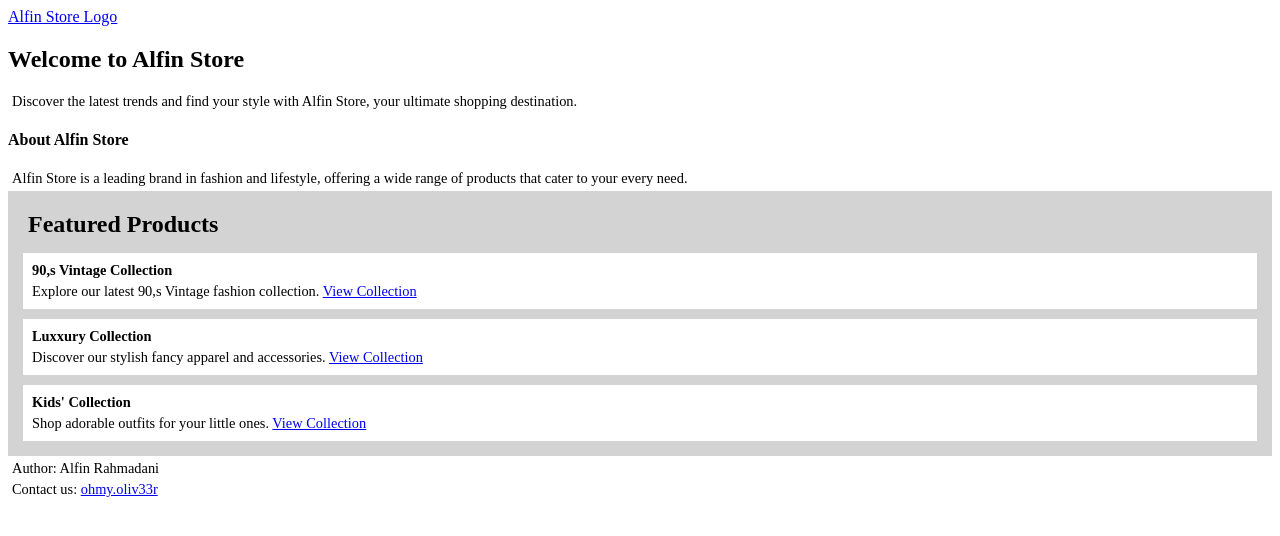
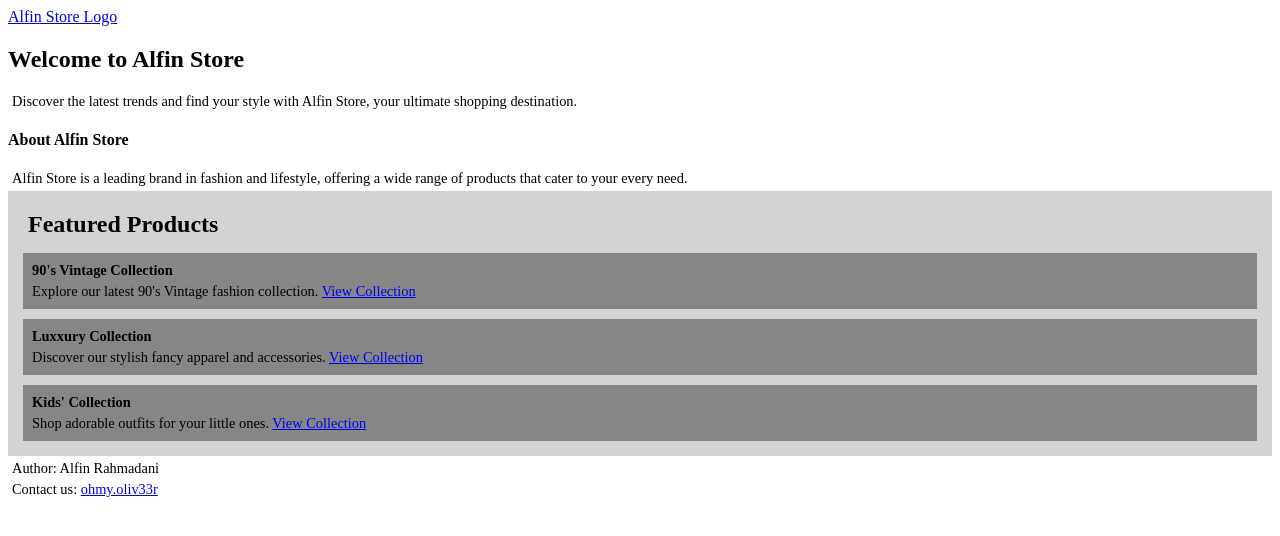
Before and after one commit to alfin26/Alfinn-R, a plain HTML site: page semantik.html in a window 1280 px wide. Drawn offline with Linux system fonts and the light colour scheme.

Commit message:
Add files via upload

```diff
--- a/semantik.html
+++ b/semantik.html
@@ -29,7 +29,7 @@
   }
 
   .browser {
-    background: white;
+    background: rgb(134, 134, 134);
   }
 
   .browser > h2, p {
@@ -40,8 +40,8 @@
 <article class="all-browsers">
   <h1>Featured Products</h1>
   <article class="browser">
-    <h2>90,s Vintage Collection</h2>
-    <p>Explore our latest 90,s Vintage fashion collection. <a href="https://i.pinimg.com/564x/ab/bf/30/abbf3036765b467bcd4587cf2b41dc07.jpg">View Collection</a></p>
+    <h2>90's Vintage Collection</h2>
+    <p>Explore our latest 90's Vintage fashion collection. <a href="https://i.pinimg.com/564x/ab/bf/30/abbf3036765b467bcd4587cf2b41dc07.jpg">View Collection</a></p>
   </article>
   <article class="browser">
     <h2>Luxxury Collection</h2>
```
